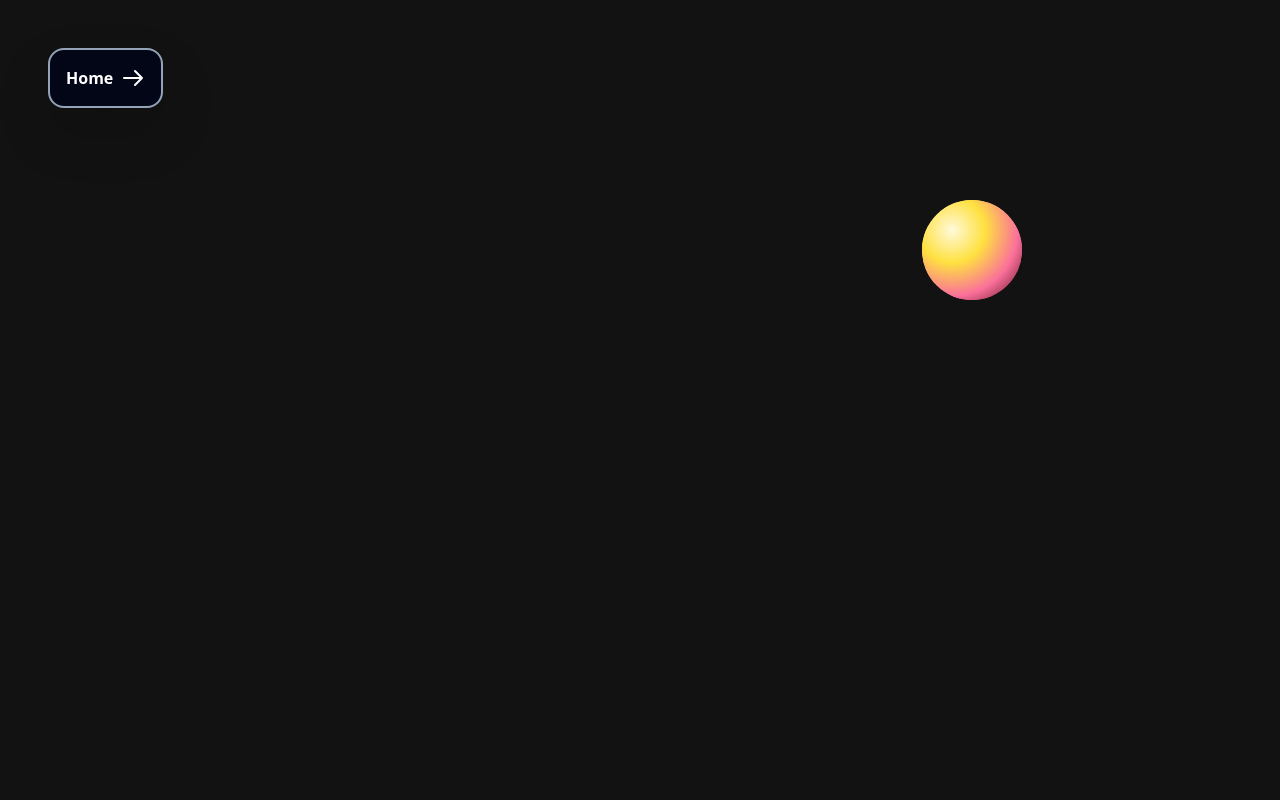
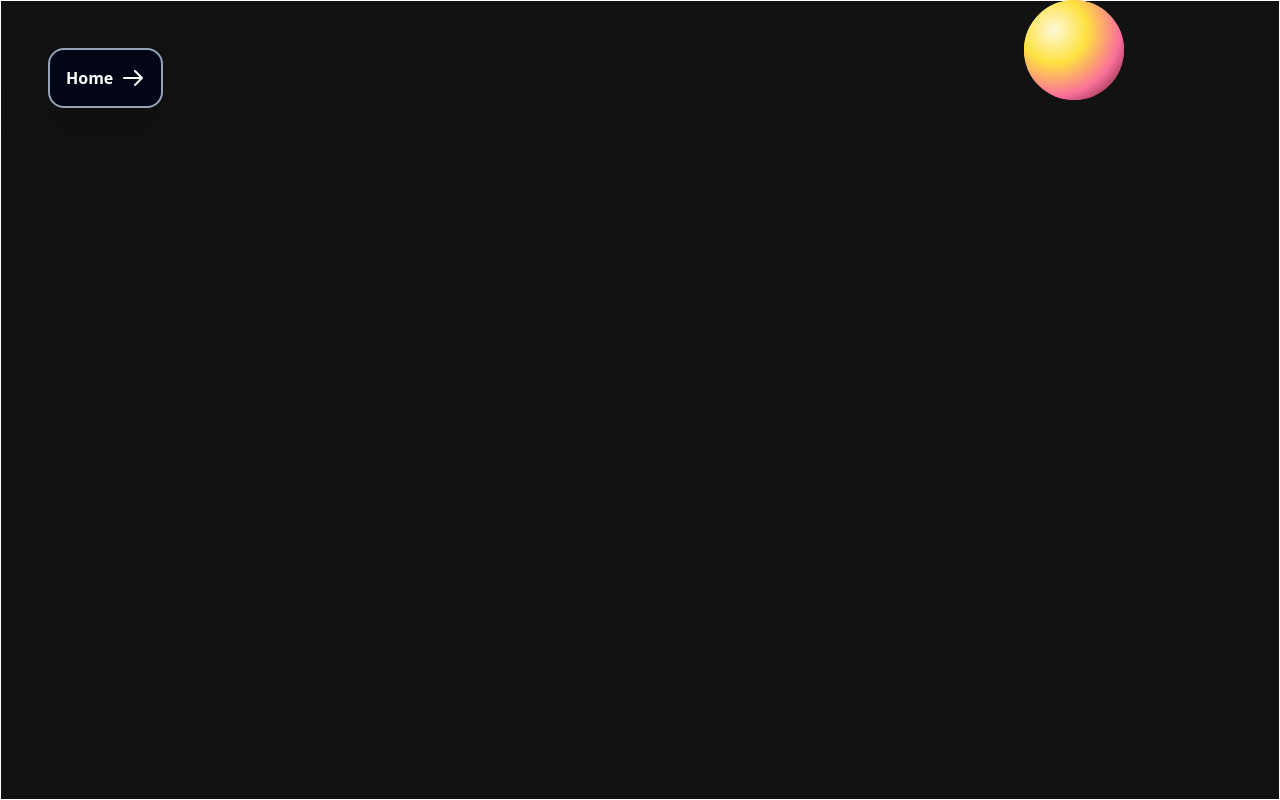
Before and after one commit to push-on/svelte-css-animations, a SvelteKit app: page /motion_offset in a window 1280 px wide. Built offline with nearby package versions, Linux system fonts and the light colour scheme.

Commit message:
optimization

```diff
--- a/src/routes/motion_offset/+page.svelte
+++ b/src/routes/motion_offset/+page.svelte
@@ -3,7 +3,7 @@
   import { onMount } from "svelte"
 
   const x = "0%"
-  const y = "33%"
+  const y = "80%"
   onMount(() => {
     animate(
       ".position_one",
@@ -11,7 +11,7 @@
         top: [x, y, y, x, x],
         left: [y, y, x, x, y],
       },
-      { easing: "linear", repeat: Infinity, duration: 3 }
+      { easing: "linear", repeat: Infinity, duration: 2 }
     )
     animate(
       ".position_two",
@@ -19,15 +19,24 @@
         top: [x, y, y, x, x],
         left: [y, y, x, x, y],
       },
-      { easing: "linear", repeat: Infinity, delay: 1.5, duration: 3 }
+      { easing: "linear", repeat: Infinity, delay: 1, duration: 2 }
     )
   })
 </script>
 
-<div class="ball position_one"></div>
-<div class="ball position_two"></div>
+<main>
+  <div class="ball position_one"></div>
+  <div class="ball position_two"></div>
+</main>
 
 <style lang="scss">
+  main {
+    overflow: hidden;
+    border: 1px solid white;
+    width: 100vw;
+    height: 100vh;
+
+  }
   .ball {
     width: 100px;
     height: 100px;
@@ -42,10 +51,6 @@
 
     position: absolute;
   }
-  .position_two {
-    transform: translateX(500px) translateY(200px);
-  }
-  .position_one {
-    transform: translateX(500px) translateY(200px);
-  }
+
+
 </style>
```
Also changed, not shown: src/routes/Grid_Animation/+page.svelte (+18 -18 lines).
